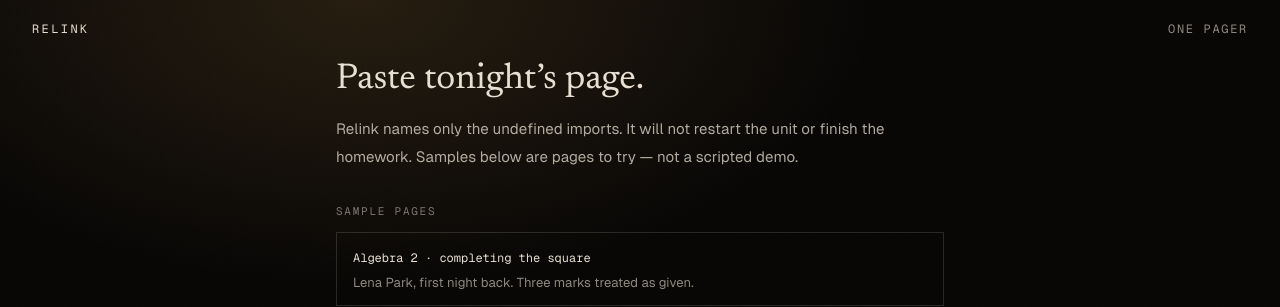
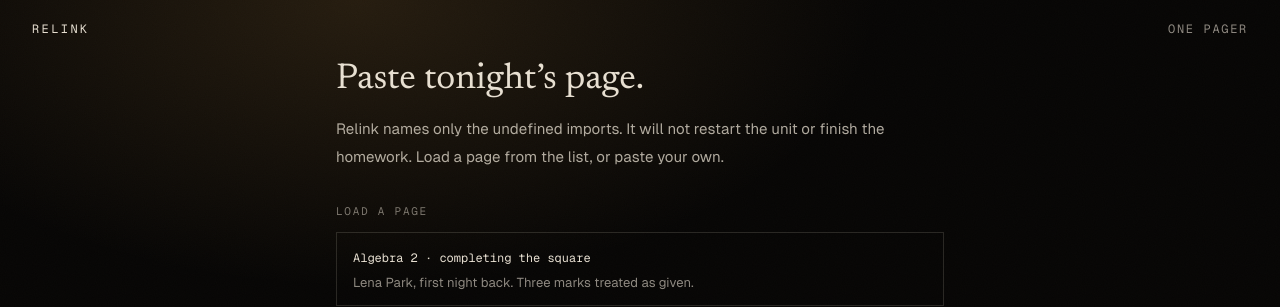
Before and after one commit to ethaenall/relink, a Next.js app: page /paste in a window 1280 px wide. Shown: the top 307 px of the page. Built offline with nearby package versions, Linux system fonts and the light colour scheme.

Commit message:
fix: samples read as resources not a deck

```diff
--- a/app/page.tsx
+++ b/app/page.tsx
@@ -71,7 +71,7 @@
               Paste tonight’s page →
             </Link>
             <p className="mt-3 font-mono text-[11px] text-cream/40">
-              Samples to try. Relink will not do the homework.
+              Your page. Relink will not do the homework.
             </p>
             <p className="mt-6 font-mono text-[11px] leading-5 text-cream/45">
               built by a student who has sat in class unable to parse the board.
@@ -81,7 +81,7 @@
                 href="/lena"
                 className="font-mono text-[11px] uppercase tracking-[0.14em] text-cream/35 hover:text-cream/70"
               >
-                Algebra 2 sample, offline
+                Algebra 2 resource, offline
               </Link>
             </p>
           </aside>
--- a/app/paste/page.tsx
+++ b/app/paste/page.tsx
@@ -41,7 +41,7 @@
       if (res.status === 404 || res.status === 405) {
         setNamed(namedTokens(text));
         setError(
-          "No model on this static host. Load a sample and open its offline resource, or run Relink on a Node host.",
+          "No model on this static host. Load a page from the list and open its offline resource, or run Relink on a Node host.",
         );
         return;
       }
@@ -54,7 +54,7 @@
       setSeed(data.seed);
     } catch {
       setNamed(namedTokens(text));
-      setError("Network error. Samples still open offline.");
+      setError("Network error. Listed pages still open offline.");
     } finally {
       setLoading(false);
     }
@@ -100,12 +100,11 @@
         </h1>
         <p className="mt-3 text-[15px] leading-7 text-cream/75">
           Relink names only the undefined imports. It will not restart the unit
-          or finish the homework. Samples below are pages to try — not a
-          scripted demo.
+          or finish the homework. Load a page from the list, or paste your own.
         </p>
 
         <p className="mt-8 font-mono text-[11px] uppercase tracking-[0.16em] text-cream/50">
-          Sample pages
+          Load a page
         </p>
         <ul className="mt-3 space-y-2">
           {samples.map((sample) => (
@@ -165,7 +164,7 @@
 
         {sampleId === "lena-4-3" ? (
           <p className="mt-4 font-mono text-[12px] leading-5 text-cream/50">
-            This sample also runs offline:{" "}
+            This page also runs offline:{" "}
             <Link href="/lena" className="underline decoration-pen">
               open Algebra 2 resource
             </Link>
@@ -178,8 +177,8 @@
 
         {named && named.length === 0 ? (
           <p className="mt-4 text-[14px] leading-6 text-cream/80">
-            No imports this host can name without a model. Try the Algebra 2
-            sample offline.
+            No imports this host can name without a model. Open the Algebra 2
+            resource offline.
           </p>
         ) : null}
 
```
